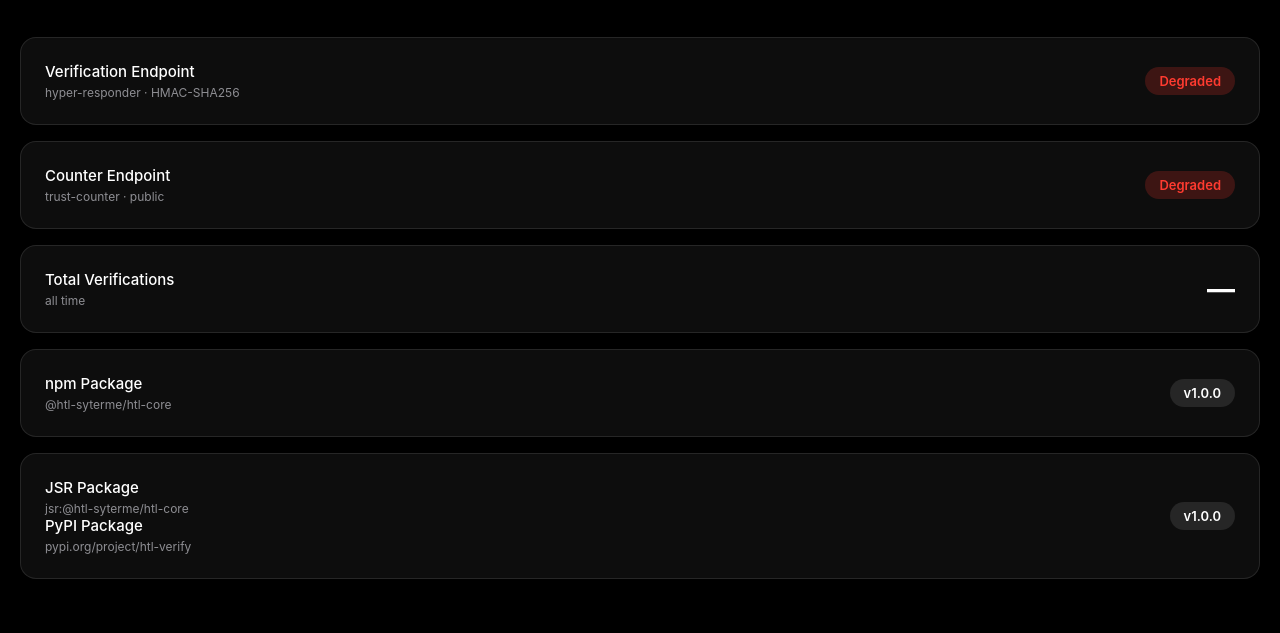
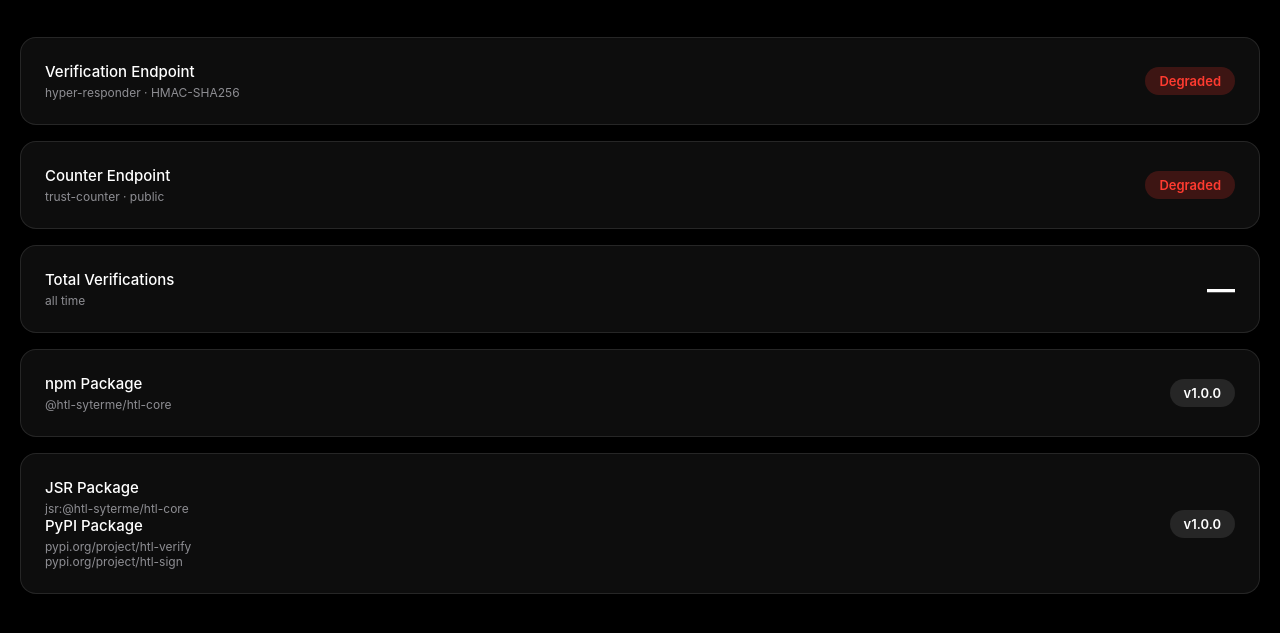
Before and after one commit to htl-syterme/htl-core, a website: page docs/status.html in a window 1280 px wide. Shown: the part 97-730 px from the top of the page. Drawn offline with Linux system fonts and the light colour scheme; no server answers.

Commit message:
docs: add htl-sign to dashboard and status page

```diff
--- a/docs/status.html
+++ b/docs/status.html
@@ -59,7 +59,7 @@
     <div class="label">JSR Package</div>
     <div class="sub">jsr:@htl-syterme/htl-core</div>
     <div class="label">PyPI Package</div>
-    <div class="sub">pypi.org/project/htl-verify</div>
+    <div class="sub">pypi.org/project/htl-verify<br>pypi.org/project/htl-sign</div>
   </div>
   <div class="badge green">v1.0.0</div>
 </div>
```
Also changed, not shown: docs/index.html (+2 -1 lines).
